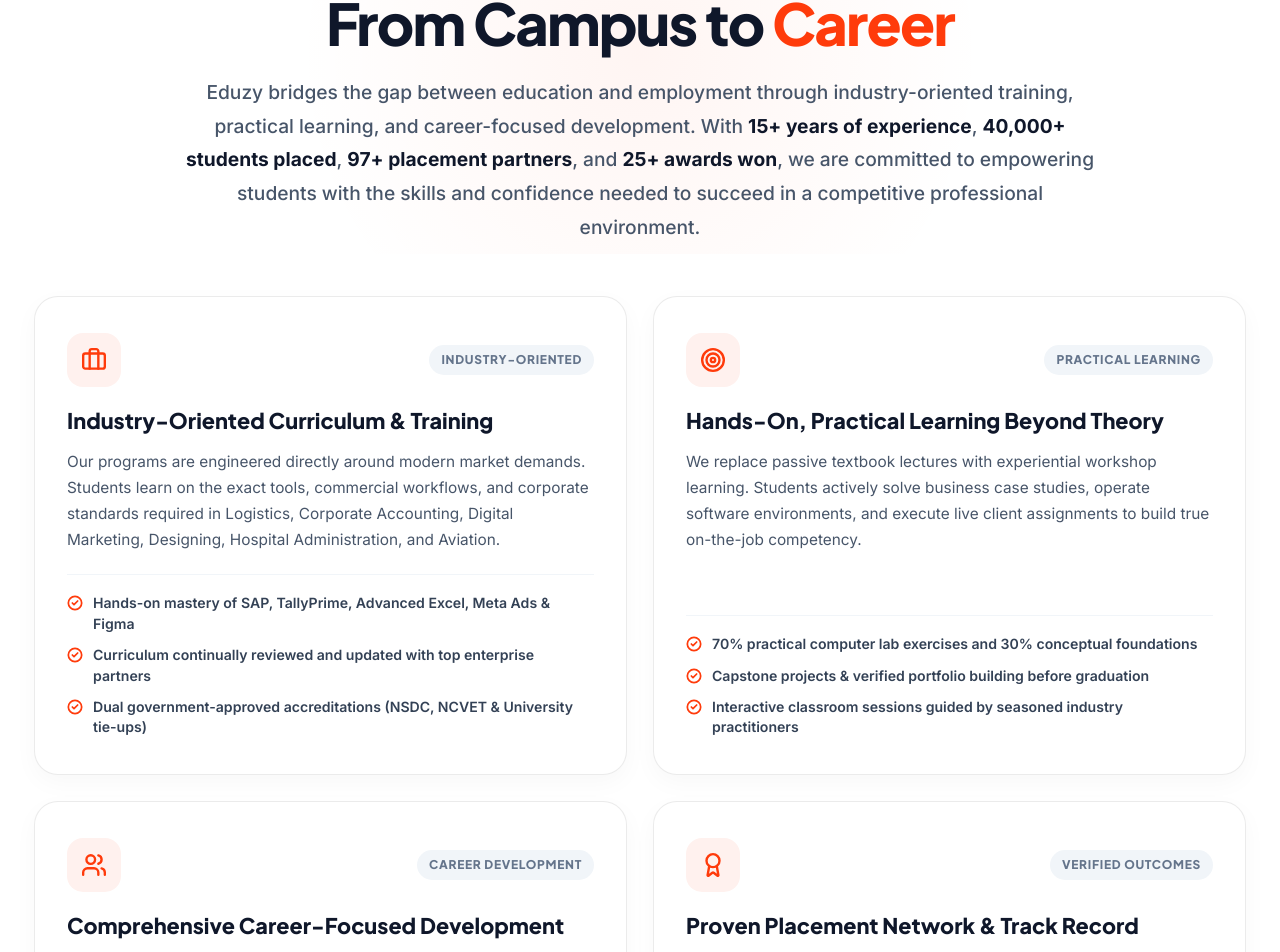
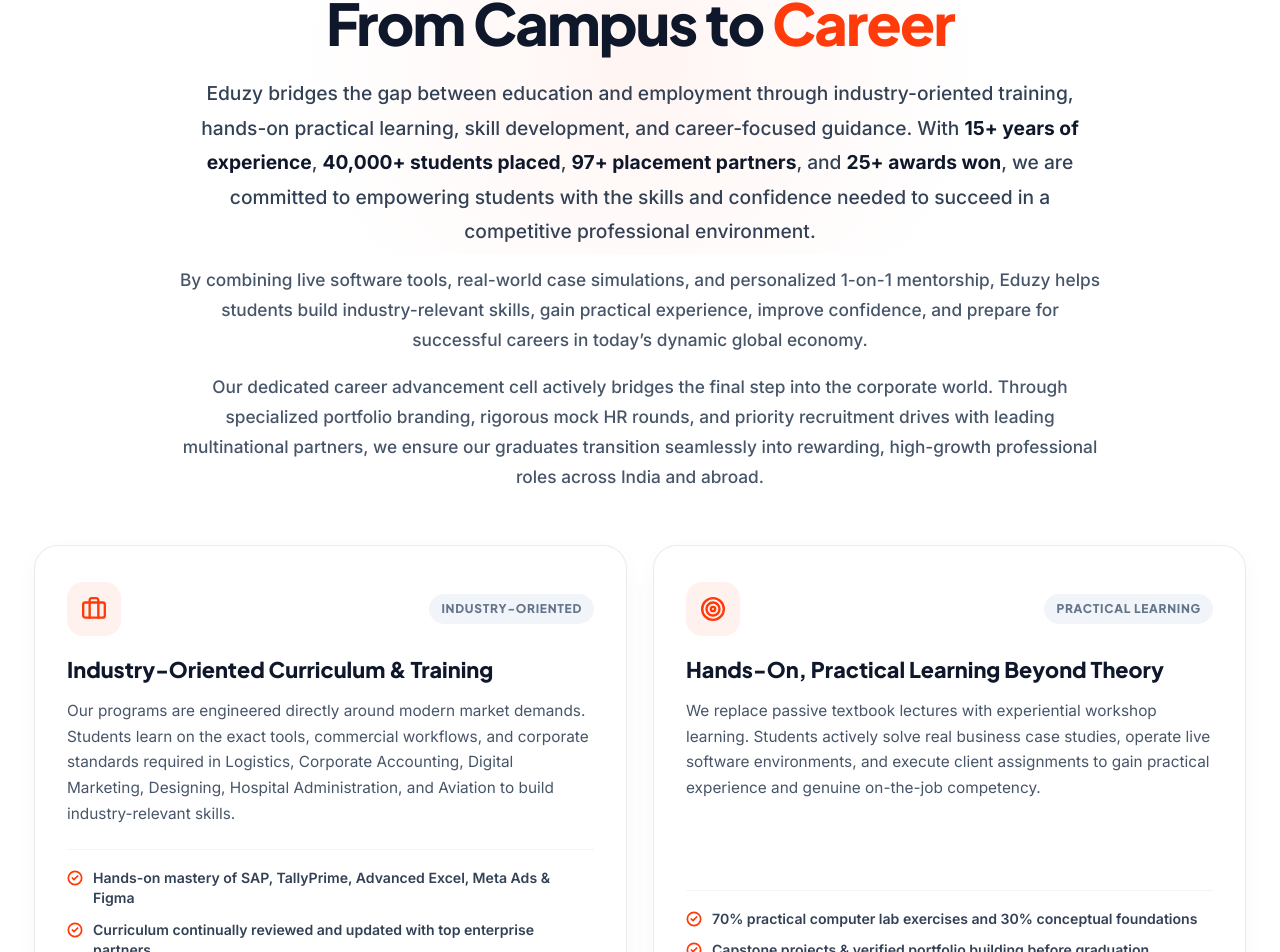
Before and after one commit to ClixDot/Eduzy, a React (Vite) app: page / in a window 1280 px wide. Shown: the part 1143-2095 px from the top of the page. Built offline with nearby package versions, Linux system fonts and the light colour scheme.

Commit message:
feat: add Hero and About components along with related assets and pages

```diff
--- a/src/components/About.css
+++ b/src/components/About.css
@@ -73,10 +73,18 @@
   display: inline-block;
 }
 
+.about-v2__lead-wrap {
+  display: flex;
+  flex-direction: column;
+  gap: 16px;
+  max-width: 920px;
+  margin: 0 auto;
+}
+
 .about-v2__lead {
   font-size: clamp(1.05rem, 1.8vw, 1.2rem);
-  color: #475569;
-  line-height: 1.75;
+  color: #334155;
+  line-height: 1.8;
   font-weight: 500;
   margin: 0 auto;
 }
@@ -84,6 +92,19 @@
 .about-v2__lead strong {
   color: #0F172A;
   font-weight: 700;
+}
+
+.about-v2__lead-sub {
+  font-size: clamp(0.98rem, 1.6vw, 1.08rem);
+  color: #475569;
+  line-height: 1.75;
+  font-weight: 450;
+  margin: 0 auto;
+}
+
+.about-v2__lead-sub strong {
+  color: #0F172A;
+  font-weight: 600;
 }
 
 
--- a/src/components/About.jsx
+++ b/src/components/About.jsx
@@ -16,7 +16,7 @@
     icon: Briefcase,
     tag: 'Industry-Oriented',
     title: 'Industry-Oriented Curriculum & Training',
-    desc: 'Our programs are engineered directly around modern market demands. Students learn on the exact tools, commercial workflows, and corporate standards required in Logistics, Corporate Accounting, Digital Marketing, Designing, Hospital Administration, and Aviation.',
+    desc: 'Our programs are engineered directly around modern market demands. Students learn on the exact tools, commercial workflows, and corporate standards required in Logistics, Corporate Accounting, Digital Marketing, Designing, Hospital Administration, and Aviation to build industry-relevant skills.',
     highlights: [
       'Hands-on mastery of SAP, TallyPrime, Advanced Excel, Meta Ads & Figma',
       'Curriculum continually reviewed and updated with top enterprise partners',
@@ -27,7 +27,7 @@
     icon: Target,
     tag: 'Practical Learning',
     title: 'Hands-On, Practical Learning Beyond Theory',
-    desc: 'We replace passive textbook lectures with experiential workshop learning. Students actively solve business case studies, operate software environments, and execute live client assignments to build true on-the-job competency.',
+    desc: 'We replace passive textbook lectures with experiential workshop learning. Students actively solve real business case studies, operate live software environments, and execute client assignments to gain practical experience and genuine on-the-job competency.',
     highlights: [
       '70% practical computer lab exercises and 30% conceptual foundations',
       'Capstone projects & verified portfolio building before graduation',
@@ -36,9 +36,9 @@
   },
   {
     icon: Users,
-    tag: 'Career Development',
-    title: 'Comprehensive Career-Focused Development',
-    desc: 'Technical proficiency is matched with professional presentation. Our dedicated career mentoring cell prepares each student through personalized 1-on-1 counseling, soft skills development, and workplace readiness training.',
+    tag: 'Skill & Confidence',
+    title: 'Skill Development & Career-Focused Guidance',
+    desc: 'Technical proficiency is paired with comprehensive professional grooming. Our dedicated mentoring cell helps students improve confidence, workplace communication, and soft skills to prepare for long-term career success.',
     highlights: [
       '1-on-1 resume optimization, portfolio review & LinkedIn profile branding',
       'Intensive mock HR interviews, technical tests & group discussions',
@@ -49,7 +49,7 @@
     icon: Award,
     tag: 'Verified Outcomes',
     title: 'Proven Placement Network & Track Record',
-    desc: 'Eduzy’s 15+ years of trust and 97+ corporate hiring partnerships create direct placement avenues into top multinational companies, corporate enterprises, and high-growth startups across India and abroad.',
+    desc: 'Backed by 15+ years of educational excellence, 97+ corporate hiring partnerships, and 25+ awards won, Eduzy creates direct placement pathways into leading corporate enterprises and multinational firms.',
     highlights: [
       '40,000+ alumni working across leading corporate and healthcare sectors',
       'On-campus recruitment drives & priority referral interview rounds',
@@ -129,14 +129,27 @@
             <span className="about-v2__title-highlight">Career</span>
           </h2>
 
+          <div className="about-v2__lead-wrap">
             <p className="about-v2__lead">
               Eduzy bridges the gap between education and employment through industry-oriented
-            training, practical learning, and career-focused development. With{' '}
-            <strong>15+ years of experience</strong>, <strong>40,000+ students placed</strong>,{' '}
+              training, hands-on practical learning, skill development, and career-focused guidance.
+              With <strong>15+ years of experience</strong>, <strong>40,000+ students placed</strong>,{' '}
               <strong>97+ placement partners</strong>, and <strong>25+ awards won</strong>, we are
               committed to empowering students with the skills and confidence needed to succeed
               in a competitive professional environment.
             </p>
+            <p className="about-v2__lead-sub">
+              By combining live software tools, real-world case simulations, and personalized 1-on-1 mentorship,
+              Eduzy helps students build industry-relevant skills, gain practical experience, improve confidence,
+              and prepare for successful careers in today’s dynamic global economy.
+            </p>
+            <p className="about-v2__lead-sub">
+              Our dedicated career advancement cell actively bridges the final step into the corporate world.
+              Through specialized portfolio branding, rigorous mock HR rounds, and priority recruitment drives
+              with leading multinational partners, we ensure our graduates transition seamlessly into rewarding,
+              high-growth professional roles across India and abroad.
+            </p>
+          </div>
         </div>
 
         {/* =========================================================
--- a/src/components/Hero.jsx
+++ b/src/components/Hero.jsx
@@ -2,7 +2,7 @@
 import { Link, useNavigate } from 'react-router-dom';
 import { FlowButton } from '@/components/ui/flow-button';
 import { gsap, ScrollTrigger } from '../utils/gsapSetup';
-import heroBgImg from '../assets/herobgg.png';
+import heroMentorImg from '../assets/rose_white.png';
 import './Hero.css';
 
 export default function Hero() {
@@ -147,7 +147,7 @@
               {/* 3. Mentor Portrait */}
               <div className="hero-ref__portrait-wrapper">
                 <img
-                  src={heroBgImg}
+                  src={heroMentorImg}
                   alt="Rose - Founder & Chief Mentor at EDUZY"
                   className="hero-ref__portrait-img"
                   width="480"
--- a/src/pages/About.jsx
+++ b/src/pages/About.jsx
@@ -15,7 +15,7 @@
         <div className="container text-center">
           <h1 className="page-hero__title">Dedicated to Your Global Career</h1>
           <p className="page-hero__subtitle">
-            EDUZY bridges the gap between education and employment through industry-oriented training, practical learning, and career-focused development.
+            Eduzy bridges the gap between education and employment through industry-oriented training, hands-on practical learning, skill development, and career-focused guidance. With 15+ years of experience, 40,000+ students placed, 97+ placement partners, and 25+ awards won, we empower students to build industry-relevant skills, gain practical experience, improve confidence, and prepare for successful global careers.
           </p>
         </div>
       </section>
```
Also changed, not shown: 2 other files (tests, documents, lock files or other folders). Lines whose indentation alone changed are shown as unchanged.
